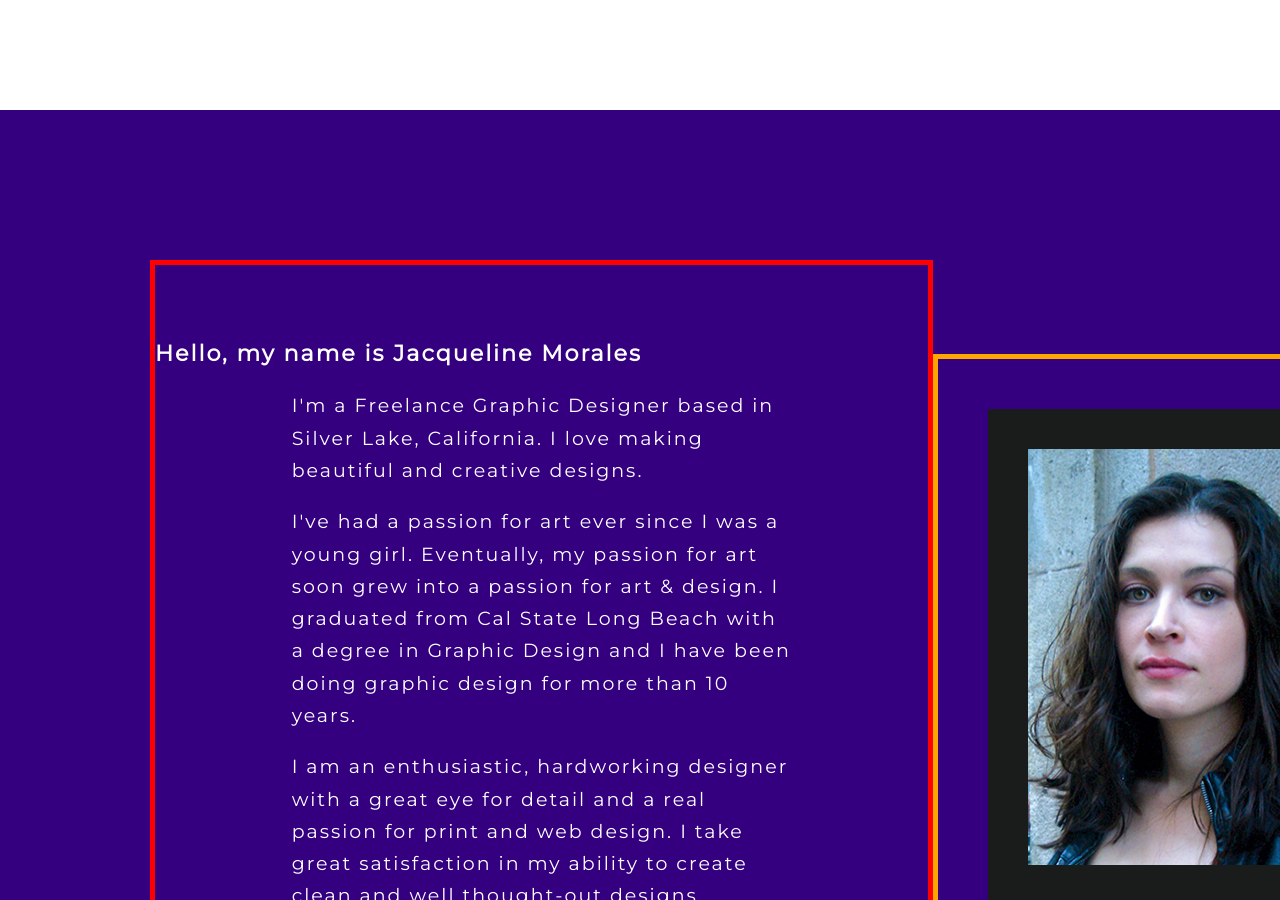
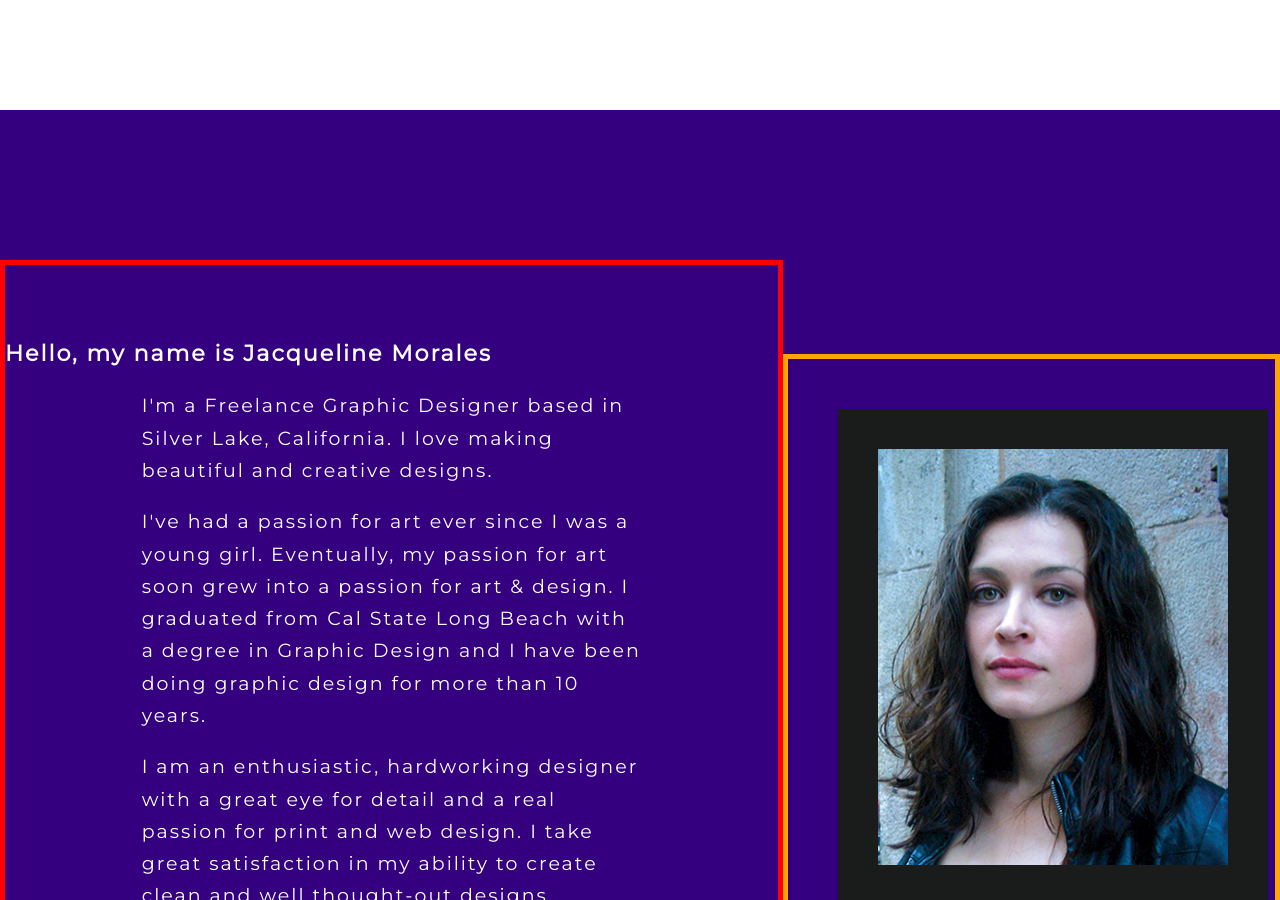
Before and after one commit to zeny11-11/jmorales, a Jekyll site: the page built from index.html, in a window 1280 px wide and 900 px high, scrolled down 4165 px. Built offline with Jekyll 4.4.1, drawn with Linux system fonts in a browser that asks for light colours; nearby versions of some CDN libraries; some web fonts are replaced; Markdown is read by kramdown in place of the engine named in the settings; grey boxes are pictures that could not be loaded.

Commit message:
Update stylesheet.css

```diff
--- a/css/stylesheet.css
+++ b/css/stylesheet.css
@@ -485,7 +485,8 @@ filter: progid:DXImageTransform.Microsoft.gradient( startColorstr='#340080', end
         clear:both;
 	margin:0 auto;
 	text-align:center;
-	padding:150px;
+	padding-top:150px;
+	padding-bottom:150px;
         display: flex;
        align-items: center;
        justify-content: center;
```
